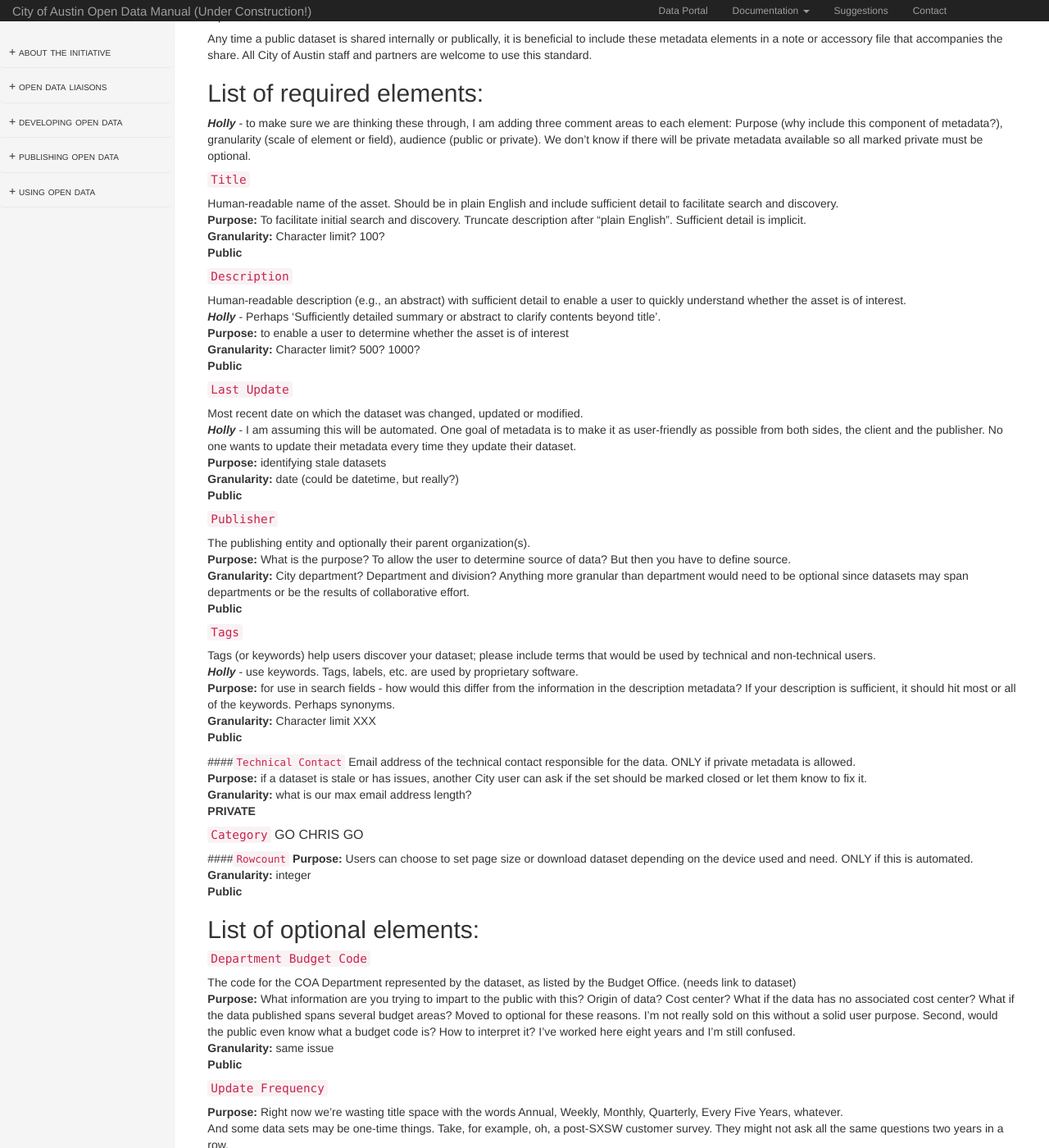
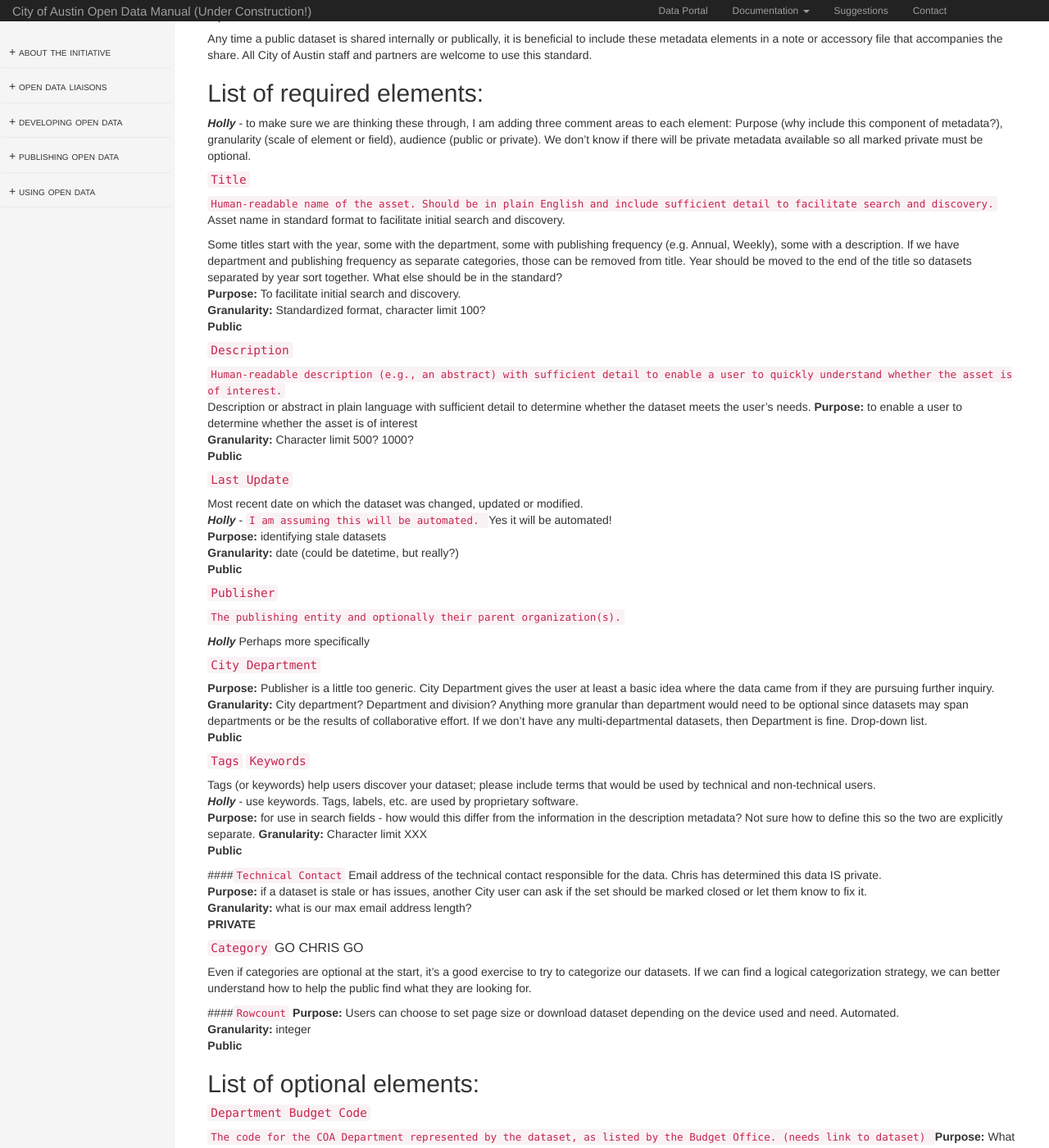
Before and after one commit to cityofaustin/open-data-manual, a Jekyll site: the page built from metadata.md, in a window 1280 px wide and 1400 px high, scrolled down 835 px. Shown: the whole window at 82% size. Built offline with Jekyll 4.4.1, drawn with Linux system fonts in a browser that asks for light colours; nearby versions of some CDN libraries; some of the changed text lies outside the part shown.

Commit message:
Update metadata.md

```diff
--- a/metadata.md
+++ b/metadata.md
@@ -49,48 +49,55 @@ Any time a public dataset is shared internally or publically, it is beneficial t
 
 
 #### `Title`
-Human-readable name of the asset. Should be in plain English and include sufficient detail to facilitate search and discovery.
-**Purpose:**  To facilitate initial search and discovery.  Truncate description after "plain English".  Sufficient detail is implicit.
-**Granularity:**  Character limit? 100?
+``Human-readable name of the asset. Should be in plain English and include sufficient detail to facilitate search and discovery.``
+Asset name in standard format to facilitate initial search and discovery.
+
+Some titles start with the year, some with the department, some with publishing frequency (e.g. Annual, Weekly), some with a description.  If we have department and publishing frequency as separate categories, those can be removed from title.  Year should be moved to the end of the title so datasets separated by year sort together.  What else should be in the standard?
+**Purpose:**  To facilitate initial search and discovery.
+**Granularity:**  Standardized format, character limit 100?
 **Public**
 
 #### `Description`
-Human-readable description (e.g., an abstract) with sufficient detail to enable a user to quickly understand whether the asset is of interest.
-***Holly*** - Perhaps 'Sufficiently detailed summary or abstract to clarify contents beyond title'.
+``Human-readable description (e.g., an abstract) with sufficient detail to enable a user to quickly understand whether the asset is of interest.   ``
+Description or abstract in plain language with sufficient detail to determine whether the dataset meets the user's needs.
 **Purpose:**  to enable a user to determine whether the asset is of interest
-**Granularity:** Character limit?  500?  1000?
+**Granularity:** Character limit  500?  1000?
 **Public**
 
 #### `Last Update`
 Most recent date on which the dataset was changed, updated or modified.
-***Holly*** - I am assuming this will be automated.  One goal of metadata is to make it as user-friendly as possible from both sides, the client and the publisher.  No one wants to update their metadata every time they update their dataset.
+***Holly*** - ``I am assuming this will be automated.  ``  Yes it will be automated!
 **Purpose:**  identifying stale datasets
 **Granularity:**  date (could be datetime, but really?)
 **Public**
 
-#### `Publisher`
-The publishing entity and optionally their parent organization(s).
-**Purpose:**  What is the purpose?  To allow the user to determine source of data?  But then you have to define source.
-**Granularity:**  City department?  Department and division?  Anything more granular than department would need to be optional since datasets may span departments or be the results of collaborative effort.
+#### ``Publisher``
+``The publishing entity and optionally their parent organization(s).  ``
+
+***Holly*** Perhaps more specifically
+#### `City Department`
+**Purpose:**  Publisher is a little too generic.  City Department gives the user at least a basic idea where the data came from if they are pursuing further inquiry.
+**Granularity:**  City department?  Department and division?  Anything more granular than department would need to be optional since datasets may span departments or be the results of collaborative effort.  If we don't have any multi-departmental datasets, then Department is fine.  Drop-down list.
 **Public**
 
-#### `Tags`
+#### ``Tags``  `Keywords`
 Tags (or keywords) help users discover your dataset; please include terms that would be used by technical and non-technical users.
 ***Holly*** - use keywords.  Tags, labels, etc. are used by proprietary software.
-**Purpose:** for use in search fields - how would this differ from the information in the description metadata?  If your description is sufficient, it should hit most or all of the keywords.  Perhaps synonyms.
+**Purpose:** for use in search fields - how would this differ from the information in the description metadata?  Not sure how to define this so the two are explicitly separate.
 **Granularity:** Character limit XXX
 **Public**
 
 ####`Technical Contact`
-Email address of the technical contact responsible for the data.  ONLY if private metadata is allowed.
+Email address of the technical contact responsible for the data.  Chris has determined this data IS private.
 **Purpose:**  if a dataset is stale or has issues, another City user can ask if the set should be marked closed or let them know to fix it.
 **Granularity:**  what is our max email address length?
 **PRIVATE**
 
 #### `Category`  GO CHRIS GO
+Even if categories are optional at the start, it's a good exercise to try to categorize our datasets.  If we can find a logical categorization strategy, we can better understand how to help the public find what they are looking for.
 
 ####`Rowcount`
-**Purpose:**  Users can choose to set page size or download dataset depending on the device used and need.  ONLY if this is automated.
+**Purpose:**  Users can choose to set page size or download dataset depending on the device used and need.  Automated.
 **Granularity:**  integer
 **Public**
 
@@ -98,8 +105,8 @@ Email address of the technical contact responsible for the data.  ONLY if privat
 # List of optional elements:
 
 
-#### `Department Budget Code`
-The code for the COA Department represented by the dataset, as listed by the Budget Office. (needs link to dataset)
+#### ``Department Budget Code``
+``The code for the COA Department represented by the dataset, as listed by the Budget Office. (needs link to dataset)  ``
 **Purpose:** What information are you trying to impart to the public with this?  Origin of data?  Cost center?  What if the data has no associated cost center?  What if the data published spans several budget areas?  Moved to optional for these reasons.  I'm not really sold on this without a solid user purpose.  Second, would the public even know what a budget code is?  How to interpret it?  I've worked here eight years and I'm still confused.
 **Granularity:**  same issue
 **Public**
@@ -112,8 +119,8 @@ But if I'm looking at data for road closures, I  want to know if I need to check
 **Public**
 
 #### `Related Datasets`
-**Purpose:**  Separate datasets that may be useful together.  Some of these exist already and have been incorporated into GIS maps -- awesome.  Let's say, bike paths, public parks events, and bus schedules.  All different kinds of data, but if a person is looking at one they might say "oh hey, that one is useful too..."  Could also link datasets with their charted subsets.
-**Granularity:**  title/url
+**Purpose:**  Separate datasets that may be useful together.  Some of these exist already and have been incorporated into GIS maps -- awesome.  Let's say, bike paths, public parks events, and bus schedules.  All different kinds of data, but if a person Probably superceded by Category
+**Granularity:**  title and URL with those character limits
 **Public**
 
 #### `Data Dictionary`
```
